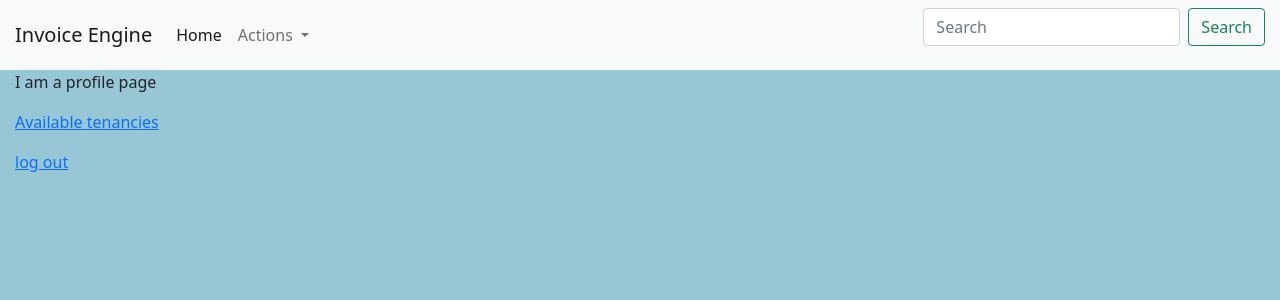
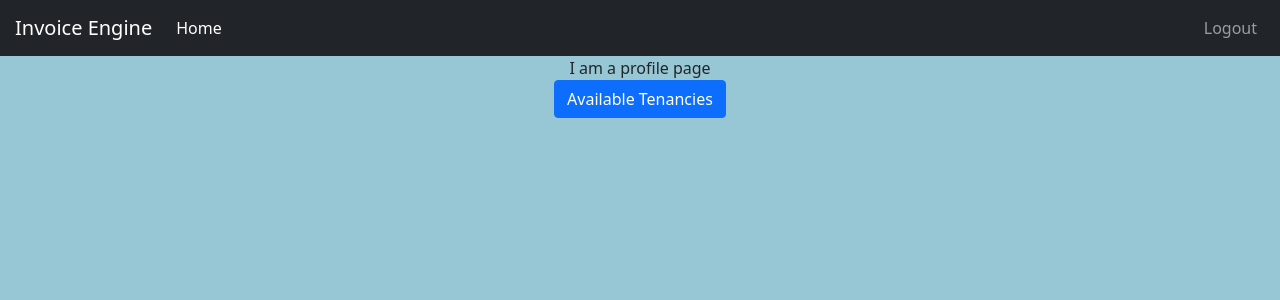
Before and after one commit to awingray/Aareon, a Django app: page /profile/ in a window 1280 px wide. Shown: the top 300 px of the page. Run offline with Django 3.2, Linux system fonts and the light colour scheme; the visitor is signed in with stand-in values (Sample User, id 1); some libraries are stand-ins or nearby versions.

Commit message:
updated css

```diff
--- a/templates/InvoiceEngineApp/base.html
+++ b/templates/InvoiceEngineApp/base.html
@@ -1,53 +1,53 @@
+    {% load static %}
+
     <head>
-    {% load static %}
+
       <meta charset="UTF-8">
       <link href="https://fonts.googleapis.com/icon?family=Material+Icons" rel="stylesheet">
-    <meta name="viewport" content="width=device-width, initial-scale=1.0"/>
+      <meta name="viewport" content="width=device-width, initial-scale=1.0" />
       <link rel="stylesheet" href="{% static 'css/bootstrap.min.css' %}" />
       <link rel="stylesheet" href="{% static 'css/style.css' %}" />
       <script src="{% static 'js/bootstrap.min.js' %}" type="text/javascript"></script>
     </head>
 
     <body>
-<nav class="navbar navbar-expand-lg navbar-light bg-light">
+      <nav class="navbar navbar-expand-lg navbar-dark bg-dark">
         <div class="container-fluid">
           <a class="navbar-brand" href="#">Invoice Engine</a>
-    <button class="navbar-toggler" type="button" data-bs-toggle="collapse" data-bs-target="#navbarSupportedContent" aria-controls="navbarSupportedContent" aria-expanded="false" aria-label="Toggle navigation">
+          <button class="navbar-toggler" type="button" data-bs-toggle="collapse"
+            data-bs-target="#navbarSupportedContent" aria-controls="navbarSupportedContent" aria-expanded="false"
+            aria-label="Toggle navigation">
             <span class="navbar-toggler-icon"></span>
           </button>
+
           <div class="collapse navbar-collapse" id="navbarSupportedContent">
+
             <ul class="navbar-nav me-auto mb-2 mb-lg-0">
               <li class="nav-item">
-          <a class="nav-link active" aria-current="page" href="/">Home</a>
+                <a class="nav-link active" aria-current="page" href="/profile">Home</a>
               </li>
-        <li class="nav-item dropdown">
-          <a class="nav-link dropdown-toggle" href="#" id="navbarDropdown" role="button" data-bs-toggle="dropdown" aria-expanded="false">
-            Actions
-          </a>
-          <ul class="dropdown-menu" aria-labelledby="navbarDropdown">
-            <li><a class="dropdown-item" href="#">Create</a></li>
-            <li><a class="dropdown-item" href="#">Delete</a></li>
+
+              {% block navbar %}
+
+              {% endblock %}
             </ul>
+{% if request.user.is_authenticated %}
+                      <ul class="nav navbar-nav" style="float: right">
+
+              <li class="nav-item">
+                <a class="nav-link" aria-current="page" href="{% url 'logout' %}">Logout</a>
               </li>
               </ul>
-      <form class="d-flex">
-        <input class="form-control me-2" type="search" placeholder="Search" aria-label="Search">
-        <button class="btn btn-outline-success" type="submit">Search</button>
-      </form>
+              {% endif %}
           </div>
+
+
         </div>
       </nav>
 
-
-<main>
-        <section>
-          <div class="container-fluid">
-            <div class="row">
-              <div class="col">
+      <section id="main">
         {% block content %}
         {% endblock %}
-</div></div>
-          </div>
       </section>
-</main>
+
     </body>
--- a/templates/InvoiceEngineApp/user_profile_page.html
+++ b/templates/InvoiceEngineApp/user_profile_page.html
@@ -1,8 +1,22 @@
 {% extends 'InvoiceEngineApp/base.html' %}
 
+{% block navbar %}
+
+{% endblock %}
 
 {% block content %}
-    <p>I am a profile page</p>
-    <p><a href="{% url 'tenancy_list' %}">Available tenancies</a></p>
-    <p><a href="{% url 'logout' %}">log out</a></p>
+
+<div class="container-fluid">
+            <div class="row">
+              <div class="col">
+
+    <p style="text-align: center;margin: auto">I am a profile page</p>
+
+    <p style="text-align: center;margin: auto"><a href="{% url 'tenancy_list' %}" class="btn btn-primary" role="button">Available Tenancies</a></p>
+
+
+</div></div>
+          </div>
+
+
 {% endblock %}
```
Also changed, not shown: templates/InvoiceEngineApp/tenancy_list.html (+45 -8 lines), templates/registration/login.html (+20 -6 lines), test.py (deleted, +0 -31 lines). Lines whose indentation alone changed are shown as unchanged.
